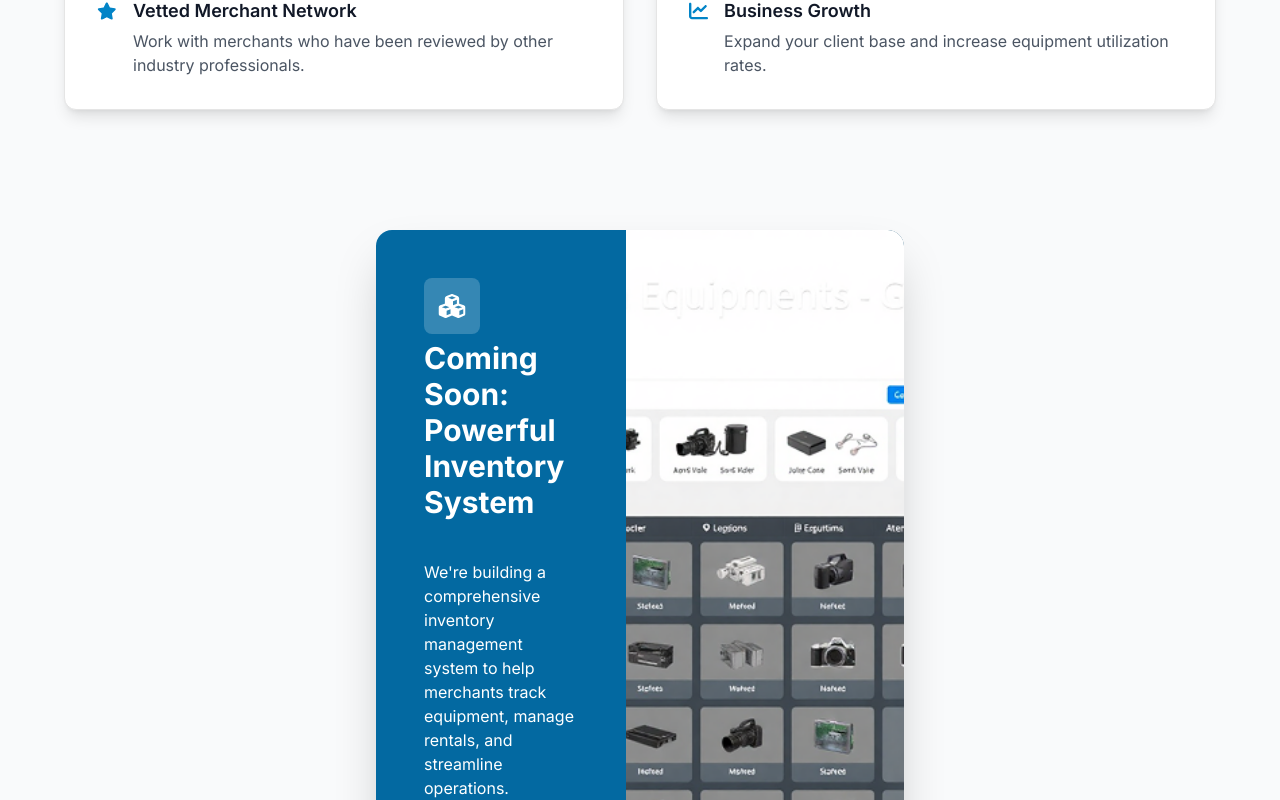
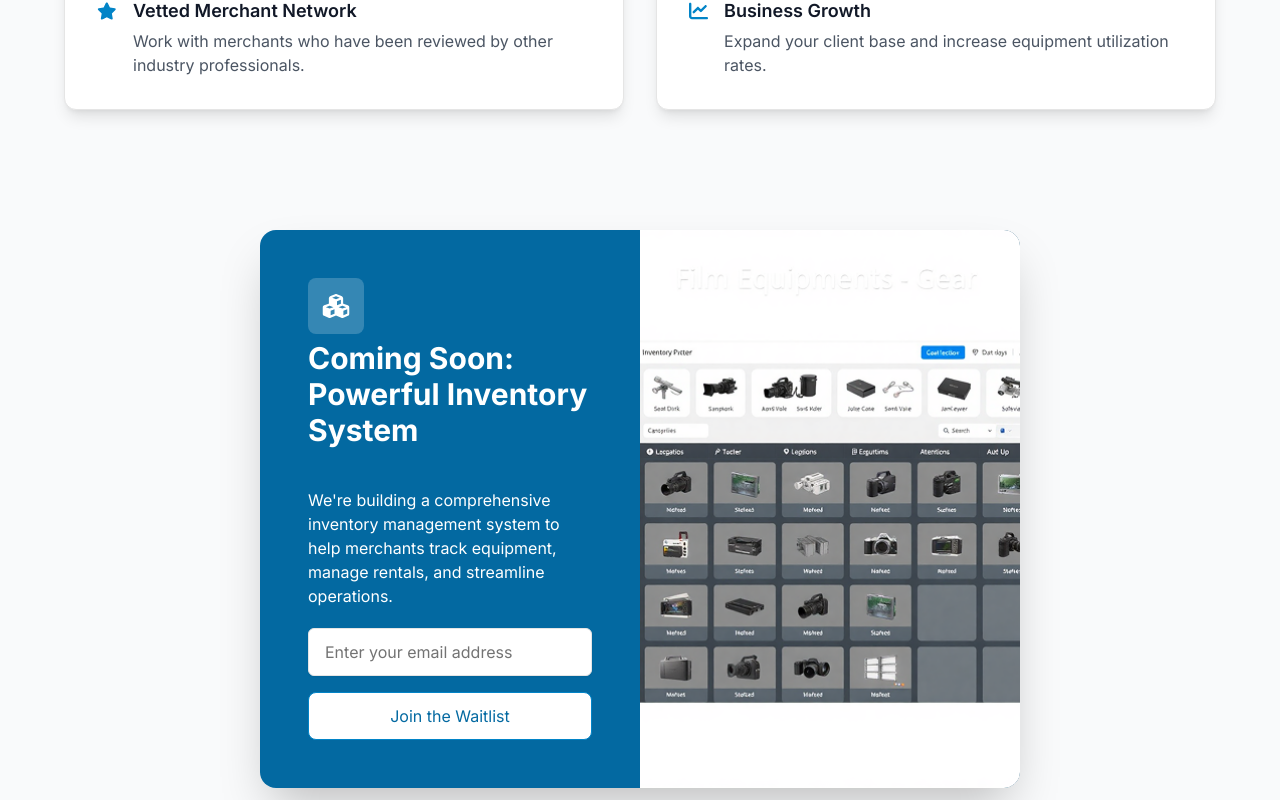
Before and after one commit to masterdeveloper822/Deploy-gearhire-frontend-os, a React (Vite) app: page / in a window 1280 px wide. Shown: the part 1900-2700 px from the top of the page. Built offline with nearby package versions, Linux system fonts and the light colour scheme.

Commit message:
Refactor Waitlist component: Update layout and margin classes for improved responsiveness and visual consistency on the onboarding landing page.

```diff
--- a/src/pages/onboarding/landingPage/components/waitlist.tsx
+++ b/src/pages/onboarding/landingPage/components/waitlist.tsx
@@ -9,20 +9,20 @@ import comingSoonImg from '@/public/assets/images/comingsoon_img.png';
 
 export default function Waitlist() {
     return (
-    <div id="waitlist" className="relative z-[144] flex justify-center py-3 md:py-24 px-0 md:px-20">
-      <div className="w-full max-w-5xl flex flex-col md:flex-row items-stretch bg-transparent z-[145] mx-6 md:mx-64 rounded-2xl shadow-2xl overflow-hidden">
-        <div className="flex-1 bg-sky-700 relative flex flex-col justify-center p-10 md:p-12 z-[146]">
+    <div id="waitlist" className="relative z-[144] flex justify-center px-0 py-3 md:py-24 sm:px-20 md:px-0 lg:px-[60px]">
+      <div className="w-full max-w-5xl flex flex-col md:flex-row items-stretch bg-transparent z-[145] mx-6 md:mx-10 lg:mx-30 xl:mx-40 rounded-2xl shadow-2xl overflow-hidden">
+        <div className="w-full md:w-1/2 bg-sky-700 relative flex flex-col justify-center p-10 md:p-12 z-[146]">
           <div className="flex flex-col justify-center h-full">
             <SquaredIcon src={boxesIcon} alt="Box Icon" size={56} />
             <Typography variant="h2" className="text-white text-left mb-10 mt-1.5">
               Coming Soon: Powerful Inventory System
             </Typography>
-            <Typography variant="body" className="text-white text-left max-w-xs mb-5">
+            <Typography variant="body" className="text-white text-left mb-5">
               We're building a comprehensive inventory management system
               to help merchants track equipment, manage rentals, and
               streamline operations.
             </Typography>
-            <div className="flex flex-col gap-4 max-w-xs">
+            <div className="flex flex-col gap-4 px">
               <EmailInput/>
               <Button variant="skyBorder" className="text-sky-700">
                 Join the Waitlist
@@ -30,7 +30,7 @@ export default function Waitlist() {
             </div>
           </div>
         </div>
-        <div className="bg-sky-900 flex items-center justify-center overflow-hidden z-[161] rounded-r-2xl w-96">
+        <div className="w-full md:w-1/2 bg-sky-900 flex relative justify-center overflow-hidden z-[161] rounded-r-2xl">
           <img src={comingSoonImg} alt="Coming Soon" className="w-full h-full object-cover" />
         </div>
       </div>
```
